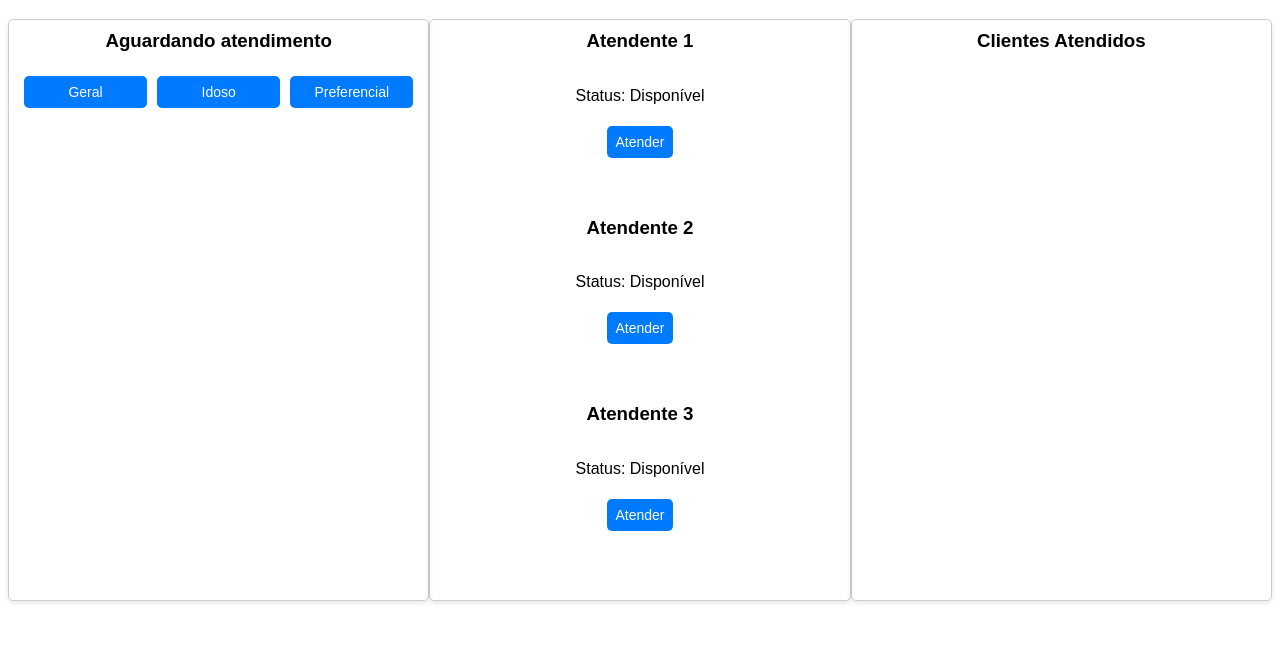
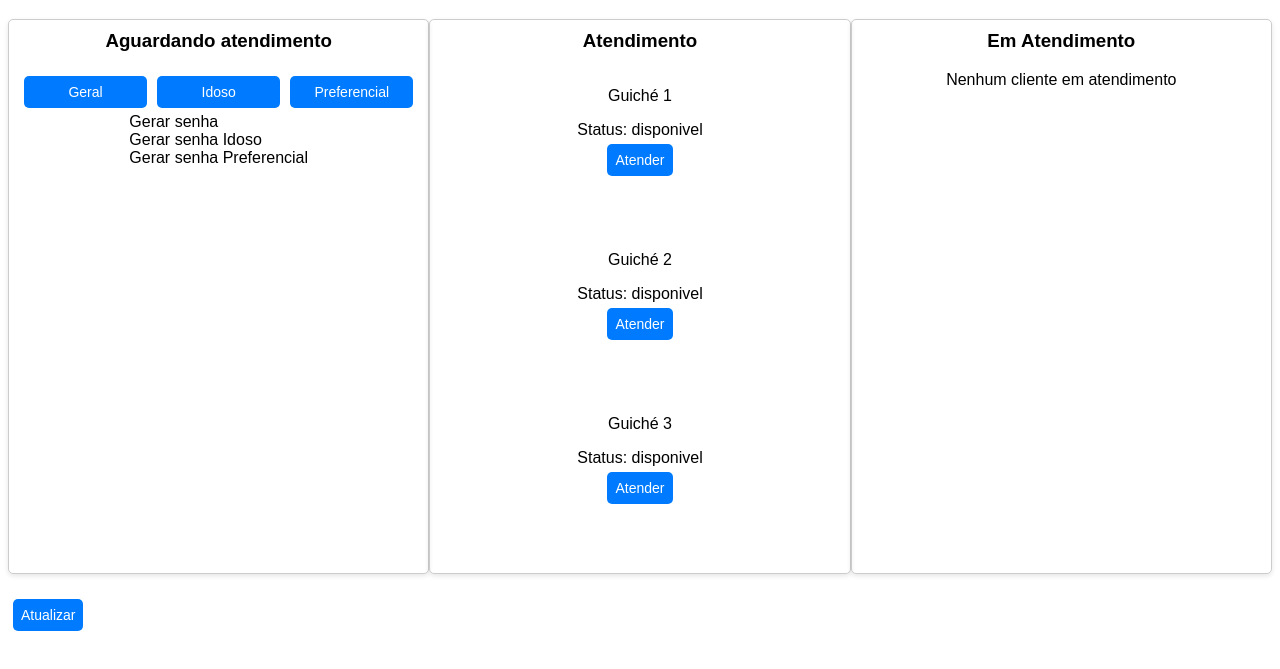
Before and after one commit to F4ntasma13/guiche, a plain HTML site: page ticket/index.html in a window 1280 px wide. Shown: the part 61-730 px from the top of the page. Drawn offline with Linux system fonts and the light colour scheme.

Commit message:
atualizado!

```diff
--- a/ticket/index.html
+++ b/ticket/index.html
@@ -18,32 +18,34 @@
                 <button onclick="preferencial()">Preferencial</button>
             </div>
             <div>
-                <ul id="senha"></ul>
-                <ul id="idoso"></ul>
-                <ul id="preferencial"></ul>
+                <ul id="senha">Gerar senha</ul>
+                <ul id="idoso">Gerar senha Idoso</ul>
+                <ul id="preferencial">Gerar senha Preferencial</ul>
             </div>
 
         </div>
         <div class="coluna">
-            <h3>Atendente 1</h3>
-            <p>Status: Disponível</p>
+            <h3>Atendimento</h3>
+            <p>Guiché 1</p>
+            <ul id="atendimento">Status: disponivel</ul>
             <button onclick="guicheOne()">Atender</button></br></br></br>
-            <ul id="atendimento"></ul>
-            <h3>Atendente 2</h3>
-            <p>Status: Disponível</p>
+
+            <p>Guiché 2</p>
+            <ul id="atendimento2">Status: disponivel</ul>
             <button onclick="guicheTwo()">Atender</button></br></br></br>
-            <ul id="atendimento2"></ul>
-            <h3>Atendente 3</h3>
-            <p>Status: Disponível</p>
+
+            <p>Guiché 3</p>
+            <ul id="atendimento3">Status: disponivel</ul>
             <button onclick="guicheTree()">Atender</button></br></br></br>
-            <ul id="atendimento3"></ul>
+
         </div>
 
         <div class="coluna">
-            <h3>Clientes Atendidos</h3>
-            <ul id="concluido"></ul>
+            <h3>Em Atendimento</h3>
+            <ul id="concluido">Nenhum cliente em atendimento</ul>
         </div>
     </div>
+    <button onclick="reload()">Atualizar</button>
     <script src="script.js"></script>
 </body>
 </html>
--- a/ticket/script.js
+++ b/ticket/script.js
@@ -1,16 +1,16 @@
-var listaGeral = ""
 var contador = 0
 var atendimentoG = []
 var atendimentoI = []
 var atendimentoP = []
 var clientesAtendidos = []
+const reload = () => location.reload()
 
 
 const gerarTicket = (ticket, prefixo) =>{
     let lista = ""
-    console.log("lista: ", lista);
     for(let tick = 0; tick < ticket.length; tick++){
         lista += "<li>" + prefixo + ticket[tick] + "</li>"
+        console.log("ticket[tick]: ", ticket[tick]);
     }
     return lista
 }
@@ -45,6 +45,7 @@ const ticketPreferencial = (atendimento, prefixo) => {
 
 const geral = () => {
     ticketGeral(atendimentoG, "GR00");
+
 }
 const preferencial = () => {
     ticketPreferencial(atendimentoP, "PR00");
@@ -53,7 +54,7 @@ const idoso = () => {
     ticketIdoso(atendimentoI, "ID00");
 }
 
-const guicheOne = (atendimento) => {
+const guicheOne = () => {
     atendimentos("atendimento")
     if(clientesAtendidos.length > 0){
         mostrarAtendidos("concluido")
@@ -71,7 +72,6 @@ const guicheTree = () => {
         mostrarAtendidos("concluido")
     }
 }
-
 const atendimentos = (elementId) => {
     let atnGeral = ""
 
@@ -113,5 +113,4 @@ const mostrarAtendidos = (elementId) => {
         listaAtendidos += "<li>" + clientesAtendidos[concluido] + "</li>"
     }
     document.getElementById(elementId).innerHTML = listaAtendidos
-
 }
```
